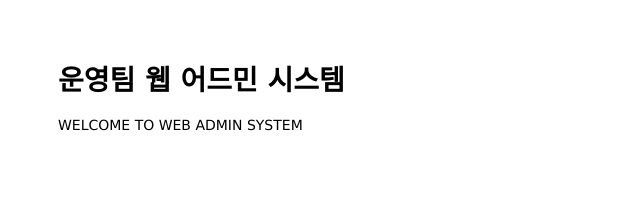
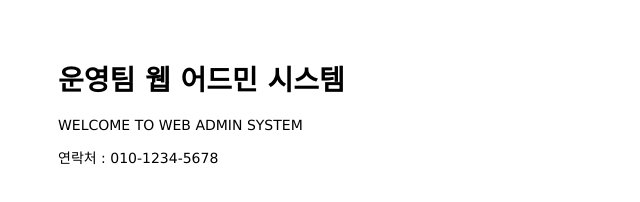
Before and after one commit to DEC-DEV/mastering-git-github, a website: page mastering-git-github/public/index.html in a window 1280 px wide. Shown: the whole page, without its empty margins (0-640 px from the left). Drawn offline with Linux system fonts and the light colour scheme.

Commit message:
Add hotLine to main page

```diff
--- a/mastering-git-github/public/index.html
+++ b/mastering-git-github/public/index.html
@@ -10,4 +10,7 @@
   <p>WELCOME TO WEB ADMIN SYSTEM</p>
 </body>
 
+<footer>
+  <p>연락처 : 010-1234-5678</p>
+</footer>
 </html>
```
